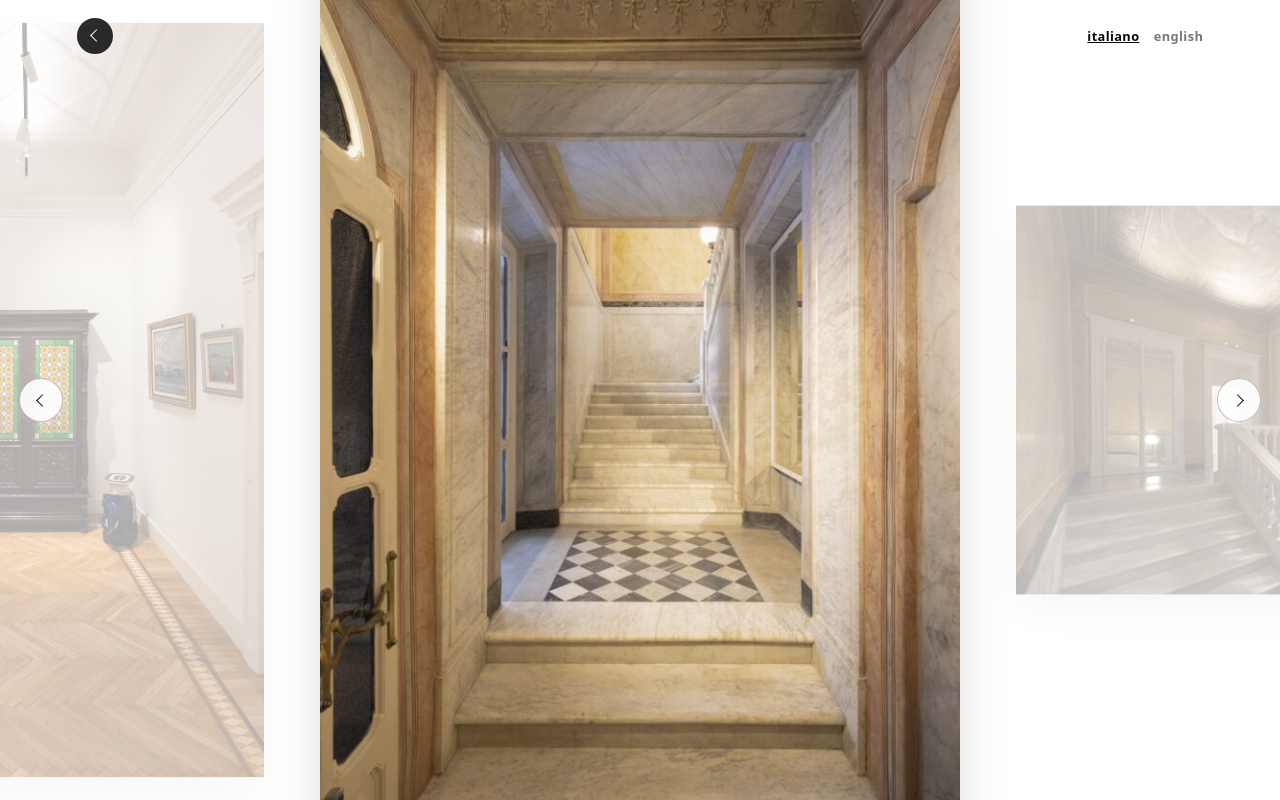
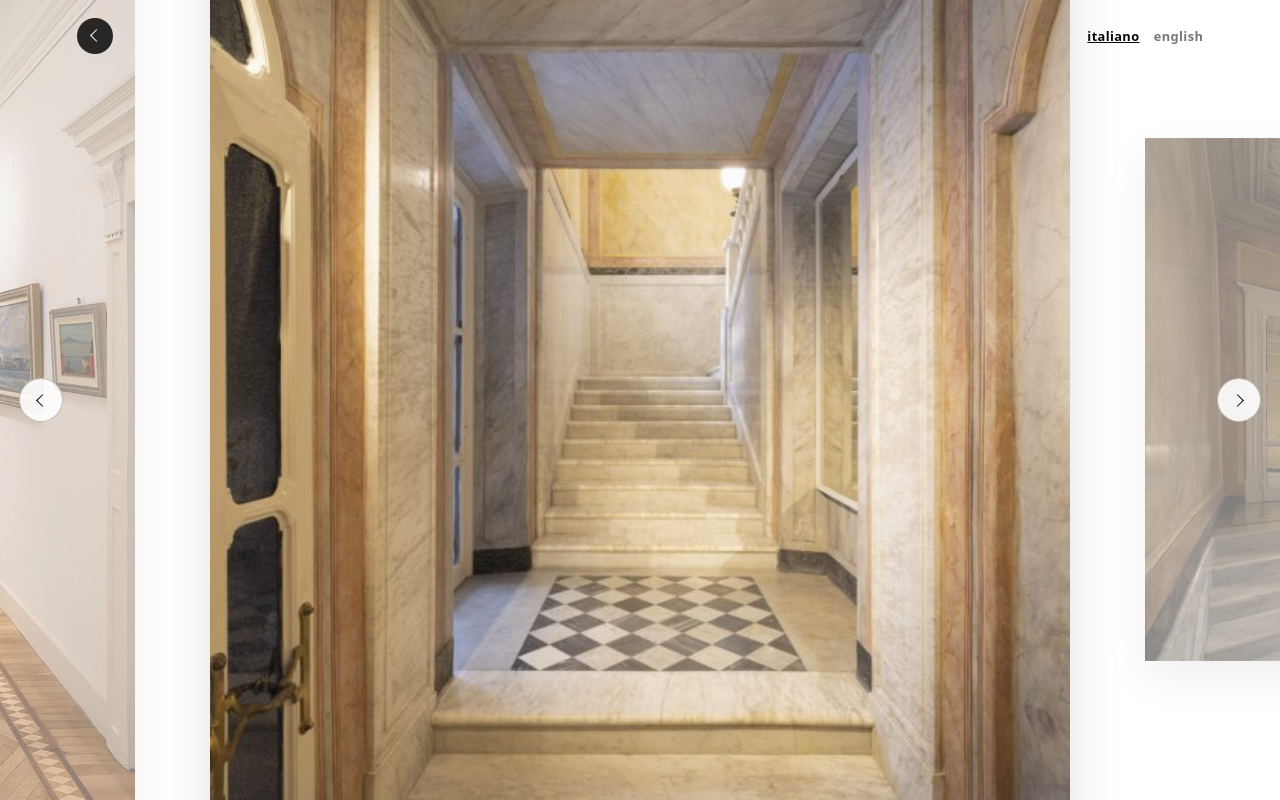
Before and after one commit to Pop-up-Museum/Designing-the-museum-of-the-future, a plain HTML site: page dove-siamo.html in a window 1280 px wide. Drawn offline with Linux system fonts and the light colour scheme.

Commit message:
Add files via upload

```diff
--- a/dove-siamo.html
+++ b/dove-siamo.html
@@ -28,22 +28,20 @@
 
   #stage { position:fixed; inset:0; display:flex; align-items:center; }
   #track {
-    display:flex; align-items:center; gap:24px;
+    display:flex; align-items:center; gap:32px;
     overflow-x:auto; overflow-y:hidden;
     scroll-snap-type:x mandatory; -webkit-overflow-scrolling:touch;
     width:100%; height:100%;
-    padding:0 calc(50vw - min(58vw,640px)/2);
+    padding:0 calc(50vw - min(78vw,860px)/2);
     scrollbar-width:none;
   }
   #track::-webkit-scrollbar { display:none; }
 
   .slide {
     flex:0 0 auto; scroll-snap-align:center; cursor:pointer;
-    width:min(58vw,640px);
-    opacity:0.32; transform:scale(0.9);
+    width:min(78vw,860px);
     transition:opacity .35s ease, transform .35s ease;
   }
-  .slide.active { opacity:1; transform:scale(1); }
   .slide img { width:100%; height:auto; display:block; box-shadow:0 18px 50px rgba(0,0,0,0.12); }
 
   .navbtn {
@@ -138,18 +136,39 @@
     return best;
   }
 
-  function setActive(i) {
-    slides.forEach((s, idx) => s.classList.toggle("active", idx === i));
+  function opacityForDistance(d) {
+    if (d <= 0) return 1;
+    if (d === 1) return 0.55;
+    if (d === 2) return 0.18;
+    return 0;
+  }
+  function scaleForDistance(d) {
+    if (d <= 0) return 1;
+    if (d === 1) return 0.9;
+    if (d === 2) return 0.82;
+    return 0.75;
+  }
+
+  function updateFade() {
+    const active = activeIndex();
+    slides.forEach((s, idx) => {
+      const d = Math.abs(idx - active);
+      s.style.opacity = opacityForDistance(d);
+      s.style.transform = "scale(" + scaleForDistance(d) + ")";
+      s.style.pointerEvents = d >= 3 ? "none" : "auto";
+    });
+    return active;
   }
 
   function goTo(i, smooth) {
     slides[i].scrollIntoView({ inline: "center", block: "nearest", behavior: smooth ? "smooth" : "auto" });
-    setActive(i);
+    updateFade();
   }
 
   function onSlideClick(el) {
     const i = slides.indexOf(el);
-    if (el.classList.contains("active")) {
+    const active = activeIndex();
+    if (i === active) {
       lightboxImg.src = el.querySelector("img").src;
       lightbox.classList.add("open");
     } else {
@@ -161,14 +180,18 @@
     lightboxImg.src = "";
   });
 
+  let ticking = false;
   let scrollTimer = null;
   function onScroll() {
+    if (!ticking) {
+      requestAnimationFrame(() => { updateFade(); ticking = false; });
+      ticking = true;
+    }
     clearTimeout(scrollTimer);
     scrollTimer = setTimeout(() => {
-      const i = activeIndex();
-      setActive(i);
       // se siamo usciti dal set centrale, saltiamo silenziosamente allo stesso
       // punto nel set centrale, così lo scroll sembra non finire mai
+      const i = activeIndex();
       if (i < N) {
         goTo(i + N, false);
       } else if (i >= 2 * N) {
```
Also changed, not shown: where-we-are.html (+34 -11 lines).
